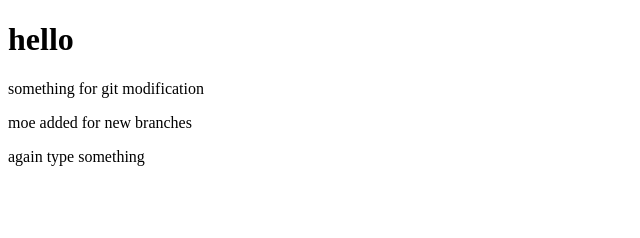
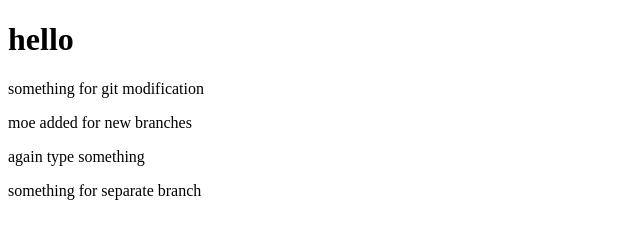
Before and after one commit to jyothilakshmi-123/datewithgit-sample, a plain HTML site: page index.html in a window 1280 px wide. Shown: the whole page, without its empty margins (0-640 px from the left). Drawn offline with Linux system fonts and the light colour scheme.

Commit message:
separate branch -line added1

```diff
--- a/index.html
+++ b/index.html
@@ -10,5 +10,6 @@
     <P>something for git modification</P>
     <p>moe added for new branches</p>
     <p>again type something</p>
+    <p>something for separate branch</p>
 </body>
 </html>
```
